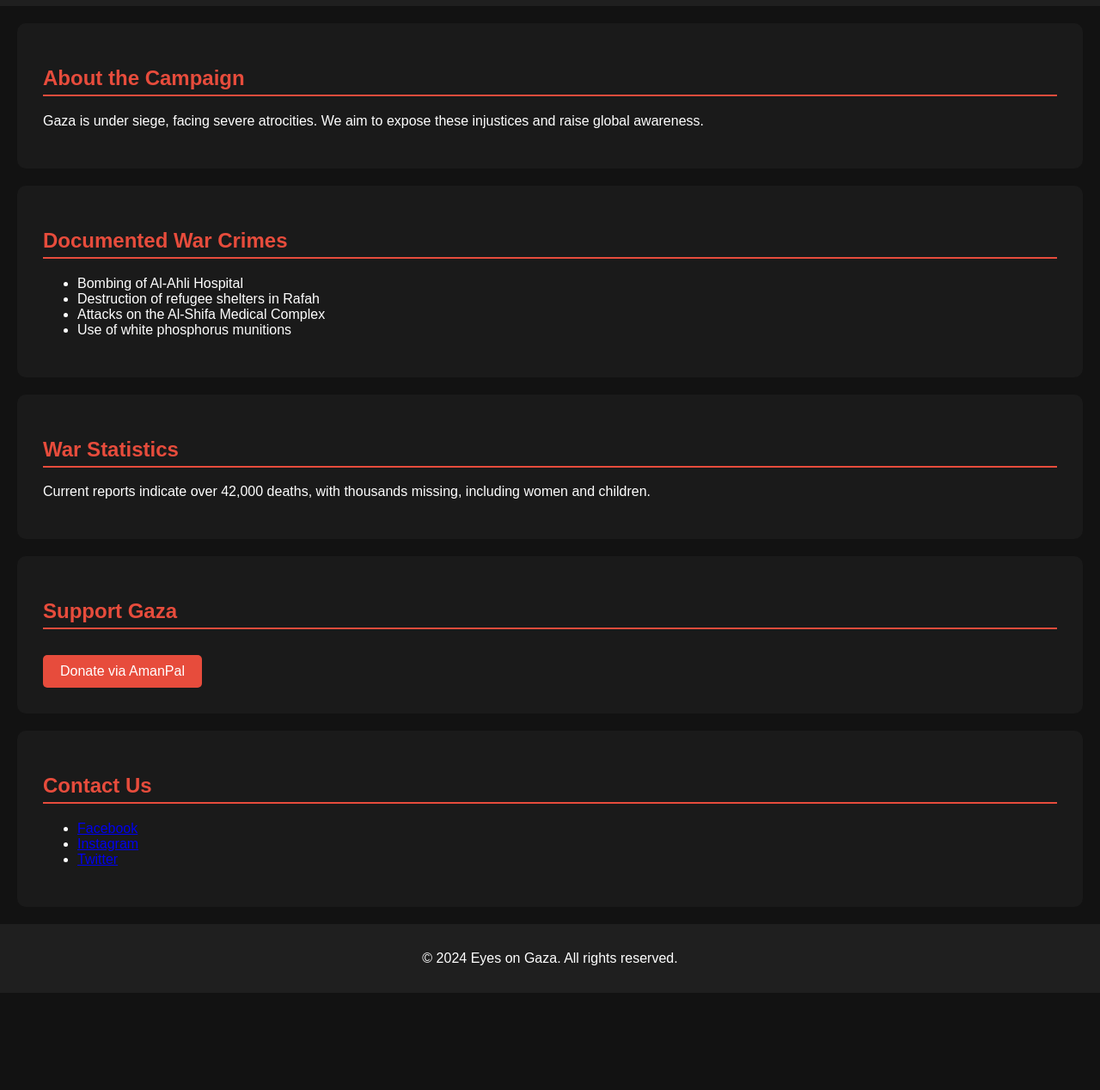
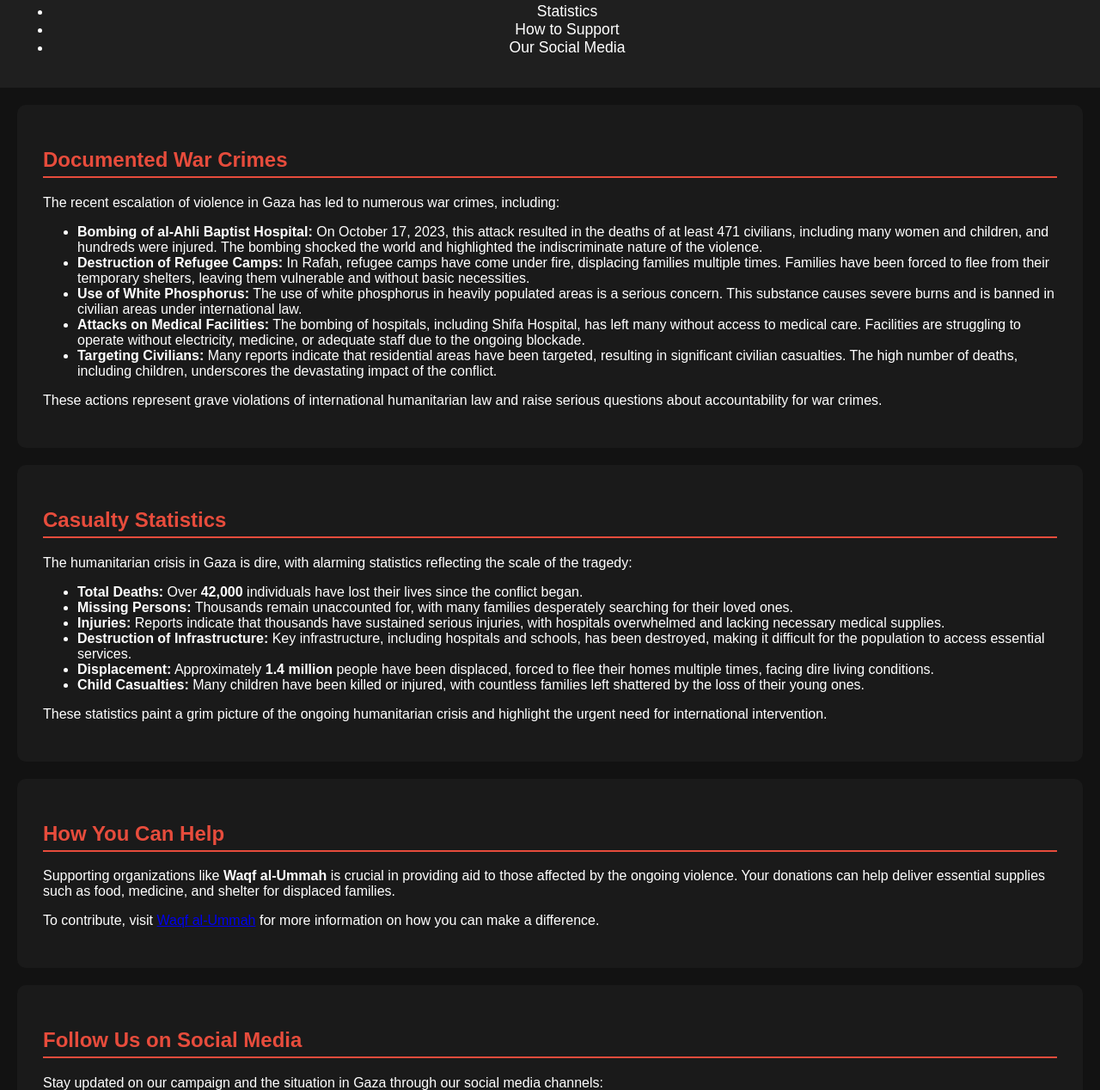
Before and after one commit to Akremhu/eyes-OnGaza, a plain HTML site: page index.html in a window 1280 px wide. Shown: the part 99-1367 px from the top of the page at 86% size. Before the commit the page ends 1254 px from the top, so only its background shows below. Drawn offline with Linux system fonts and the light colour scheme.

Commit message:
Update index.html

```diff
--- a/index.html
+++ b/index.html
@@ -3,57 +3,69 @@
 <head>
     <meta charset="UTF-8">
     <meta name="viewport" content="width=device-width, initial-scale=1.0">
-    <title>Eyes on Gaza</title>
+    <title>Support Gaza Campaign</title>
     <link rel="stylesheet" href="styles.css">
 </head>
 <body>
     <header>
-        <h1>Eyes on Gaza</h1>
+        <h1>Support the People of Gaza</h1>
         <nav>
-            <a href="#about">About</a>
-            <a href="#crimes">War Crimes</a>
-            <a href="#statistics">Statistics</a>
-            <a href="#support">Support Gaza</a>
-            <a href="#contact">Contact</a>
+            <ul>
+                <li><a href="#crimes">War Crimes</a></li>
+                <li><a href="#statistics">Statistics</a></li>
+                <li><a href="#support">How to Support</a></li>
+                <li><a href="#socials">Our Social Media</a></li>
+            </ul>
         </nav>
     </header>
 
-    <section id="about">
-        <h2>About the Campaign</h2>
-        <p>Gaza is under siege, facing severe atrocities. We aim to expose these injustices and raise global awareness.</p>
-    </section>
-
+    <main>
         <section id="crimes">
             <h2>Documented War Crimes</h2>
+            <p>The recent escalation of violence in Gaza has led to numerous war crimes, including:</p>
             <ul>
-            <li>Bombing of Al-Ahli Hospital</li>
-            <li>Destruction of refugee shelters in Rafah</li>
-            <li>Attacks on the Al-Shifa Medical Complex</li>
-            <li>Use of white phosphorus munitions</li>
+                <li><strong>Bombing of al-Ahli Baptist Hospital:</strong> On October 17, 2023, this attack resulted in the deaths of at least 471 civilians, including many women and children, and hundreds were injured. The bombing shocked the world and highlighted the indiscriminate nature of the violence.</li>
+                <li><strong>Destruction of Refugee Camps:</strong> In Rafah, refugee camps have come under fire, displacing families multiple times. Families have been forced to flee from their temporary shelters, leaving them vulnerable and without basic necessities.</li>
+                <li><strong>Use of White Phosphorus:</strong> The use of white phosphorus in heavily populated areas is a serious concern. This substance causes severe burns and is banned in civilian areas under international law.</li>
+                <li><strong>Attacks on Medical Facilities:</strong> The bombing of hospitals, including Shifa Hospital, has left many without access to medical care. Facilities are struggling to operate without electricity, medicine, or adequate staff due to the ongoing blockade.</li>
+                <li><strong>Targeting Civilians:</strong> Many reports indicate that residential areas have been targeted, resulting in significant civilian casualties. The high number of deaths, including children, underscores the devastating impact of the conflict.</li>
             </ul>
+            <p>These actions represent grave violations of international humanitarian law and raise serious questions about accountability for war crimes.</p>
         </section>
 
         <section id="statistics">
-        <h2>War Statistics</h2>
-        <p>Current reports indicate over 42,000 deaths, with thousands missing, including women and children.</p>
+            <h2>Casualty Statistics</h2>
+            <p>The humanitarian crisis in Gaza is dire, with alarming statistics reflecting the scale of the tragedy:</p>
+            <ul>
+                <li><strong>Total Deaths:</strong> Over <strong>42,000</strong> individuals have lost their lives since the conflict began.</li>
+                <li><strong>Missing Persons:</strong> Thousands remain unaccounted for, with many families desperately searching for their loved ones.</li>
+                <li><strong>Injuries:</strong> Reports indicate that thousands have sustained serious injuries, with hospitals overwhelmed and lacking necessary medical supplies.</li>
+                <li><strong>Destruction of Infrastructure:</strong> Key infrastructure, including hospitals and schools, has been destroyed, making it difficult for the population to access essential services.</li>
+                <li><strong>Displacement:</strong> Approximately <strong>1.4 million</strong> people have been displaced, forced to flee their homes multiple times, facing dire living conditions.</li>
+                <li><strong>Child Casualties:</strong> Many children have been killed or injured, with countless families left shattered by the loss of their young ones.</li>
+            </ul>
+            <p>These statistics paint a grim picture of the ongoing humanitarian crisis and highlight the urgent need for international intervention.</p>
         </section>
 
         <section id="support">
-        <h2>Support Gaza</h2>
-        <a class="button" href="https://www.amanpal.org">Donate via AmanPal</a>
+            <h2>How You Can Help</h2>
+            <p>Supporting organizations like <strong>Waqf al-Ummah</strong> is crucial in providing aid to those affected by the ongoing violence. Your donations can help deliver essential supplies such as food, medicine, and shelter for displaced families.</p>
+            <p>To contribute, visit <a href="https://waqfalumma.org">Waqf al-Ummah</a> for more information on how you can make a difference.</p>
         </section>
 
-    <section id="contact">
-        <h2>Contact Us</h2>
+        <section id="socials">
+            <h2>Follow Us on Social Media</h2>
+            <p>Stay updated on our campaign and the situation in Gaza through our social media channels:</p>
             <ul>
-            <li><a href="https://www.facebook.com/eyes.on.gaza.2024">Facebook</a></li>
-            <li><a href="https://www.instagram.com/eyesongaza_now">Instagram</a></li>
-            <li><a href="https://x.com/EyesOnGaza_Now">Twitter</a></li>
+                <li><a href="https://www.facebook.com/eyes.on.gaza.2024?mibextid=ZbWKwL">Facebook</a></li>
+                <li><a href="https://www.instagram.com/eyesongaza_now?igsh=YzljYTk1ODg3Zg==">Instagram</a></li>
+                <li><a href="https://x.com/EyesOnGaza_Now?t=LHJ7m_23AX9R5yRvBwuocQ&s=09">Twitter</a></li>
             </ul>
         </section>
+    </main>
 
     <footer>
-        <p>© 2024 Eyes on Gaza. All rights reserved.</p>
+        <p>&copy; 2024 Support Gaza Campaign. All rights reserved.</p>
     </footer>
 </body>
 </html>
```
Lines whose indentation alone changed are shown as unchanged.
